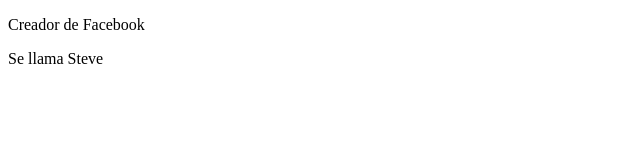
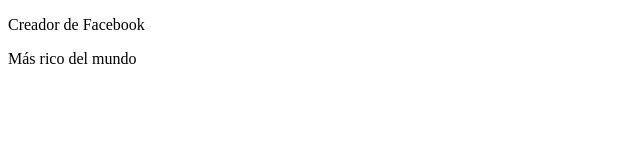
Before and after one commit to Edupujades/personaje, a plain HTML site: page info/info_mark.html in a window 1280 px wide. Shown: the full height of the page, 0-640 px from the left. Drawn offline with Linux system fonts and the light colour scheme.

Commit message:
Ultima Commit

```diff
--- a/info/info_mark.html
+++ b/info/info_mark.html
@@ -6,6 +6,6 @@
 </head>
 <body>
 	<p>Creador de Facebook</p>
-	<p>Se llama Steve</p>
+	<p>Más rico del mundo</p>
 </body>
 </html>
```
